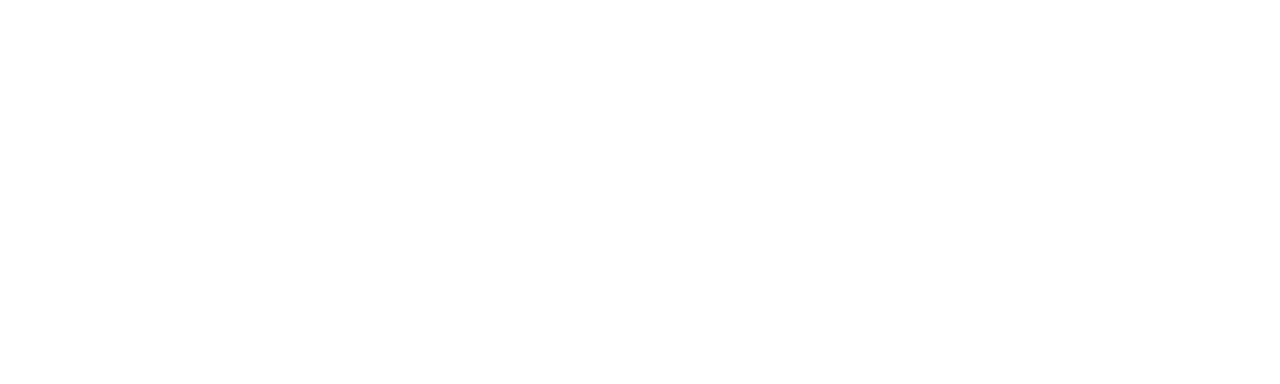
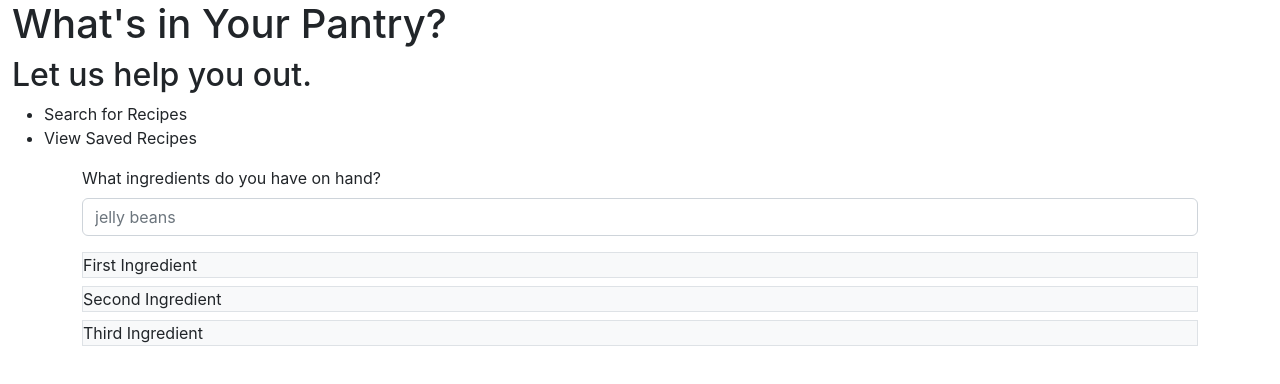
Before and after one commit to johnproodian/whats-in-your-pantry-react, a React (Create React App) app: page / in a window 1280 px wide. Shown: the top 384 px of the page. Built offline with nearby package versions, Linux system fonts and the light colour scheme.

Commit message:
add header component, recipeSearch page, as well as react-bootstrap dependency

```diff
--- a/package.json
+++ b/package.json
@@ -4,6 +4,7 @@
   "private": true,
   "dependencies": {
     "react": "^18.2.0",
+    "react-bootstrap": "^2.5.0",
     "react-dom": "^18.2.0",
     "react-scripts": "5.0.1"
   },
--- a/public/index.html
+++ b/public/index.html
@@ -24,6 +24,12 @@
       work correctly both with client-side routing and a non-root public URL.
       Learn how to configure a non-root public URL by running `npm run build`.
     -->
+    <link
+      rel="stylesheet"
+      href="https://cdn.jsdelivr.net/npm/bootstrap@5.2.0-beta1/dist/css/bootstrap.min.css"
+      integrity="sha384-0evHe/X+R7YkIZDRvuzKMRqM+OrBnVFBL6DOitfPri4tjfHxaWutUpFmBp4vmVor"
+      crossorigin="anonymous"
+    />
     <title>What's in Your Pantry?</title>
   </head>
   <body>
--- a/src/App.js
+++ b/src/App.js
@@ -1,10 +1,14 @@
 import './App.css';
+// import 'bootstrap/dist/css/bootstrap.min.css';
+import Header from './components/Header';
+import RecipeSearch from './pages/RecipeSearch';
 
 function App() {
   return (
-    <div className="App">
-
-    </div>
+    <main>
+      <Header></Header>
+      <RecipeSearch></RecipeSearch>
+    </main>
   );
 }
 
--- a/src/components/Header/index.js
+++ b/src/components/Header/index.js
@@ -0,0 +1,21 @@
+import Container from 'react-bootstrap/Container';
+
+const Header = () => {
+    return (
+        <Container fluid>
+            <div>
+                <h1>What's in Your Pantry?</h1>
+                <h2>Let us help you out.</h2>
+            </div>
+            <div>
+                <ul>
+                    <li>Search for Recipes</li>
+                    <li>View Saved Recipes</li>
+                </ul>
+            </div>
+
+        </Container>
+    )
+}
+
+export default Header;
--- /dev/null
+++ b/src/pages/RecipeSearch.js
@@ -0,0 +1,25 @@
+import Stack from 'react-bootstrap/Stack';
+import Container from 'react-bootstrap/Container';
+import Form from 'react-bootstrap/Form';
+
+const RecipeSearch = () => {
+    return (
+        <Container>
+            <Form>
+            <Form.Group className="mb-3">
+                <Form.Label>What ingredients do you have on hand?</Form.Label>
+                <Form.Control type="textarea" placeholder="jelly beans"></Form.Control>
+            </Form.Group>
+            </Form>
+
+            <Stack gap={2}>
+                <div className="bg-light border">First Ingredient</div>
+                <div className="bg-light border">Second Ingredient</div>
+                <div className="bg-light border">Third Ingredient</div>
+            </Stack>
+        </Container>
+
+    )
+};
+
+export default RecipeSearch;
```
Also changed, not shown: src/pages/SearchRecipes.js (deleted), 1 other file (tests, documents, lock files or other folders).
